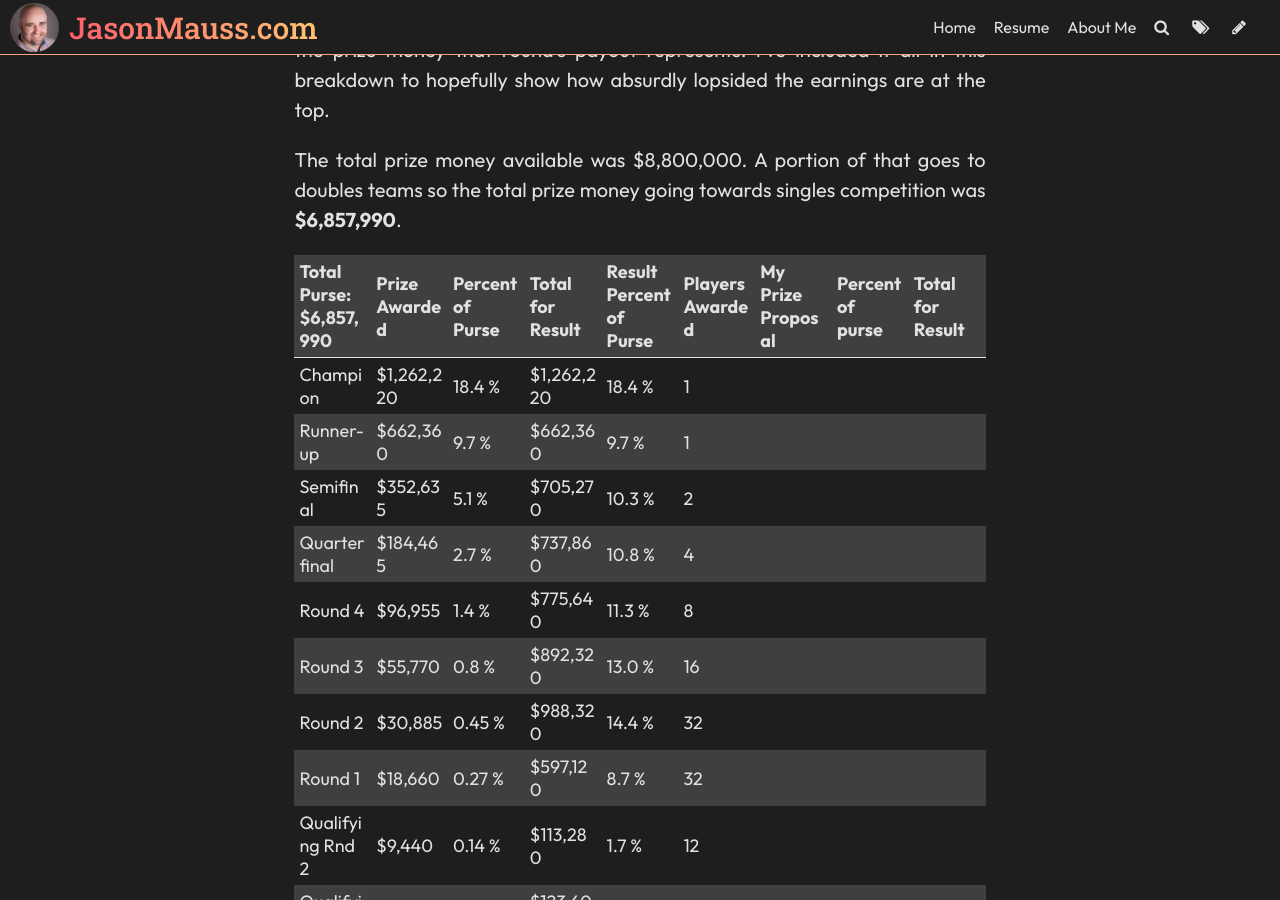
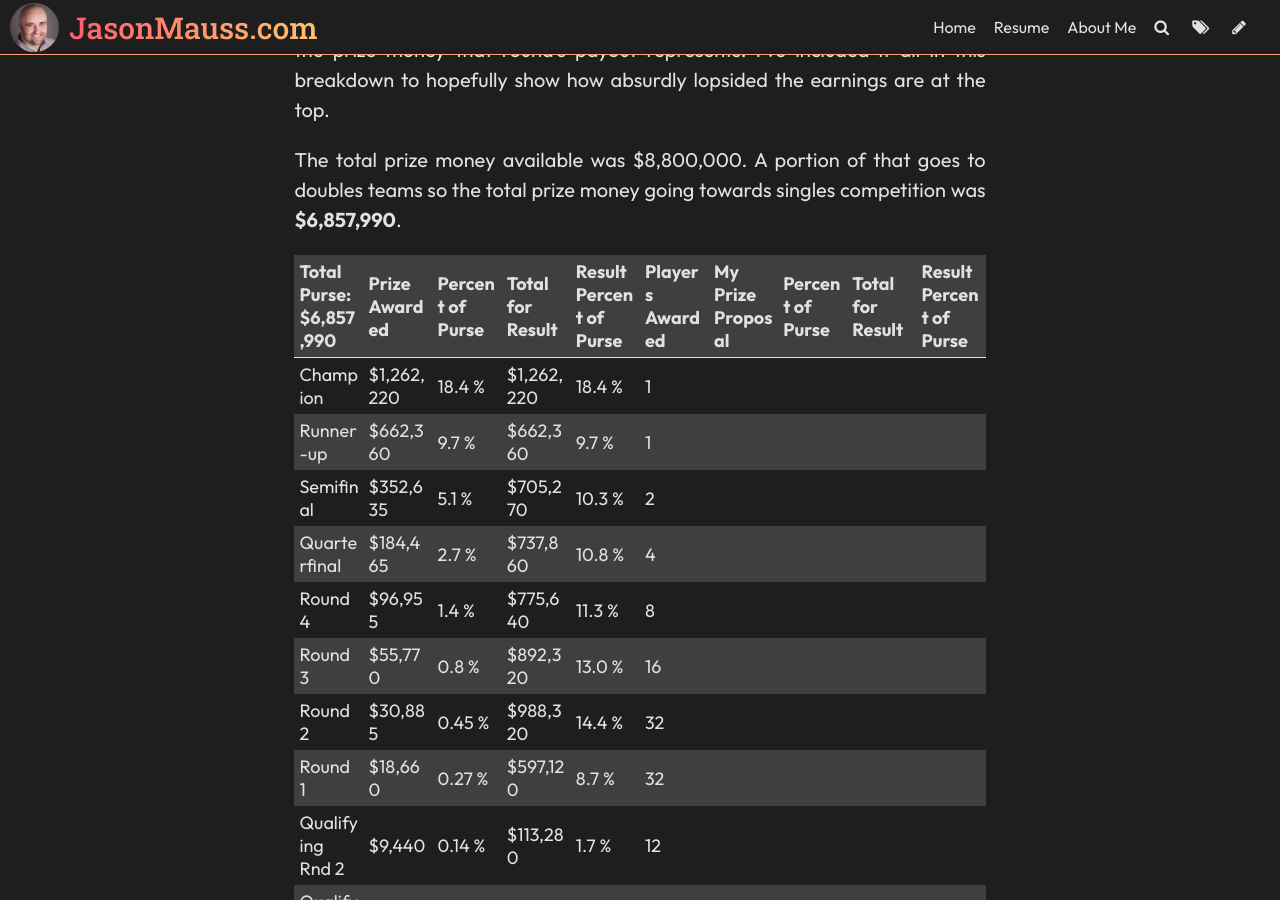
Before and after one commit to jasonmauss/jasonmaussblog, a Jekyll site: the page built from _posts/2023-12-02-professional-tennis-needs-major-restructuring.md, in a window 1280 px wide and 900 px high, scrolled down 2532 px. Built offline with Jekyll 4.4.1, drawn with Linux system fonts in a browser that asks for light colours; some web fonts are replaced; comment, search, counter and statistics services are not loaded.

Commit message:
Update Post “2023-12-02-professional-tennis-needs-major-restructuring”

```diff
--- a/_posts/2023-12-02-professional-tennis-needs-major-restructuring.md
+++ b/_posts/2023-12-02-professional-tennis-needs-major-restructuring.md
@@ -51,8 +51,9 @@ The total prize money available was $8,800,000. A portion of that goes to double
       <td>Result Percent of Purse</td>
       <td>Players Awarded</td>
       <td>My Prize Proposal</td>
-      <td>Percent of purse</td>
+      <td>Percent of Purse</td>
       <td>Total for Result</td>
+      <td>Result Percent of Purse</td>
     </tr>
     <tr>
       <td>Champion</td>
@@ -61,6 +62,7 @@ The total prize money available was $8,800,000. A portion of that goes to double
       <td>$1,262,220</td>
       <td>18.4 %</td>
       <td>1</td>
+      <td></td>
       <td></td>
       <td></td>
       <td></td>
@@ -75,6 +77,7 @@ The total prize money available was $8,800,000. A portion of that goes to double
       <td></td>
       <td></td>
       <td></td>
+      <td></td>
     </tr>
     <tr>
       <td>Semifinal</td>
@@ -83,6 +86,7 @@ The total prize money available was $8,800,000. A portion of that goes to double
       <td>$705,270</td>
       <td>10.3 %</td>
       <td>2</td>
+      <td></td>
       <td></td>
       <td></td>
       <td></td>
@@ -97,6 +101,7 @@ The total prize money available was $8,800,000. A portion of that goes to double
       <td></td>
       <td></td>
       <td></td>
+      <td></td>
     </tr>
     <tr>
       <td>Round 4</td>
@@ -105,6 +110,7 @@ The total prize money available was $8,800,000. A portion of that goes to double
       <td>$775,640</td>
       <td>11.3 %</td>
       <td>8</td>
+      <td></td>
       <td></td>
       <td></td>
       <td></td>
@@ -119,6 +125,7 @@ The total prize money available was $8,800,000. A portion of that goes to double
       <td></td>
       <td></td>
       <td></td>
+      <td></td>
     </tr>
     <tr>
       <td>Round 2</td>
@@ -127,6 +134,7 @@ The total prize money available was $8,800,000. A portion of that goes to double
       <td>$988,320</td>
       <td>14.4 %</td>
       <td>32</td>
+      <td></td>
       <td></td>
       <td></td>
       <td></td>
@@ -141,6 +149,7 @@ The total prize money available was $8,800,000. A portion of that goes to double
       <td></td>
       <td></td>
       <td></td>
+      <td></td>
     </tr>
     <tr>
       <td>Qualifying Rnd 2</td>
@@ -149,6 +158,7 @@ The total prize money available was $8,800,000. A portion of that goes to double
       <td>$113,280</td>
       <td>1.7 %</td>
       <td>12</td>
+      <td></td>
       <td></td>
       <td></td>
       <td></td>
@@ -163,6 +173,7 @@ The total prize money available was $8,800,000. A portion of that goes to double
       <td></td>
       <td></td>
       <td></td>
+      <td></td>
     </tr>
   </tbody>
 </table>
```
